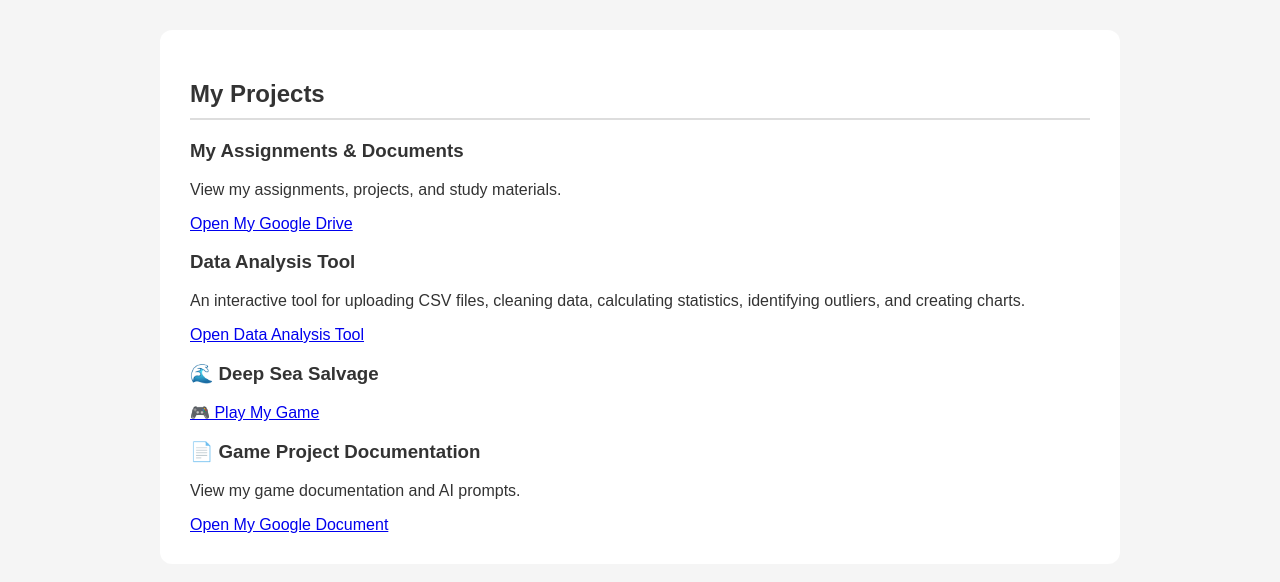
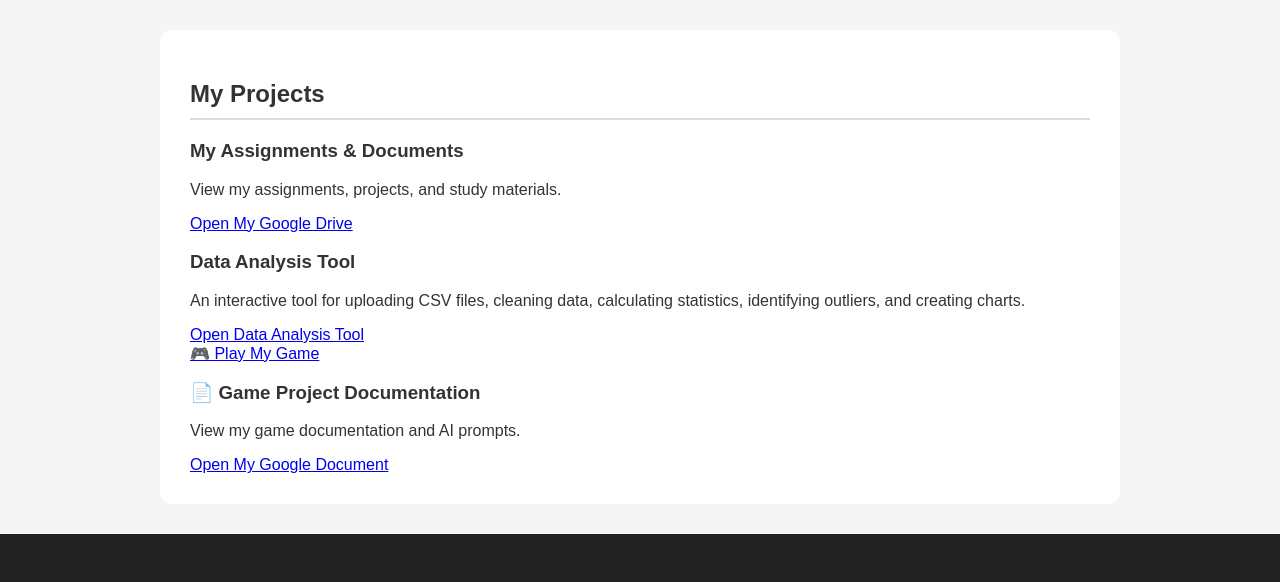
Before and after one commit to asmitagharti3000-lang/asmita-portfolio, a plain HTML site: page index.html in a window 1280 px wide. Shown: the top 582 px of the page. Drawn offline with Linux system fonts and the light colour scheme.

Commit message:
Remove heading from portfolio card

```diff
--- a/index.html
+++ b/index.html
@@ -95,7 +95,6 @@
 
 
 <div class="portfolio-card">
-  <h3>🌊 Deep Sea Salvage</h3>
   <a href="game.html" target="_blank" rel="noopener noreferrer">
     🎮 Play My Game
   </a>
```
